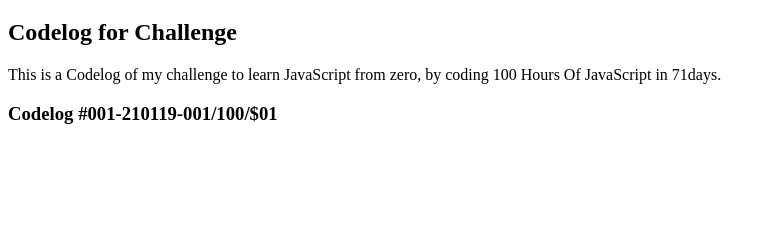
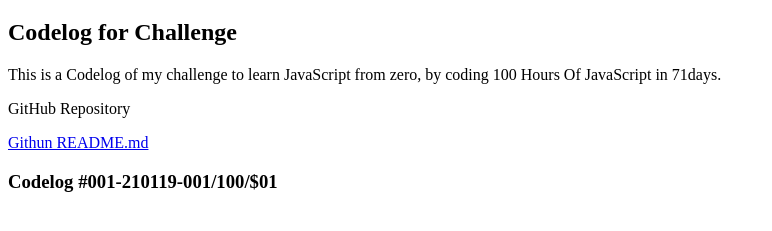
Before and after one commit to PugConDoin/100HoursofJavascript, a plain HTML site: page index.html in a window 1280 px wide. Shown: the part 61-292 px from the top of the page, without its empty margins (0-772 px from the left). Drawn offline with Linux system fonts and the light colour scheme.

Commit message:
Update index.html

```diff
--- a/index.html
+++ b/index.html
@@ -9,6 +9,8 @@
   <h1>100 Hours of Javascript</h1>
   <h2>Codelog for Challenge</h2>
   <p>This is a Codelog of my challenge to learn JavaScript from zero, by coding 100 Hours Of JavaScript in 71days.</p>
+  <p><a href="https://github.com/PugConDoin/100HoursofJavascript"></a>GitHub Repository</p>
+  <p><a href="https://github.com/PugConDoin/100HoursofJavascript/blob/main/README.md">Githun README.md</a></p>
   <h3>Codelog #001-210119-001/100/$01</h3>
 </body>
 </html>
```
